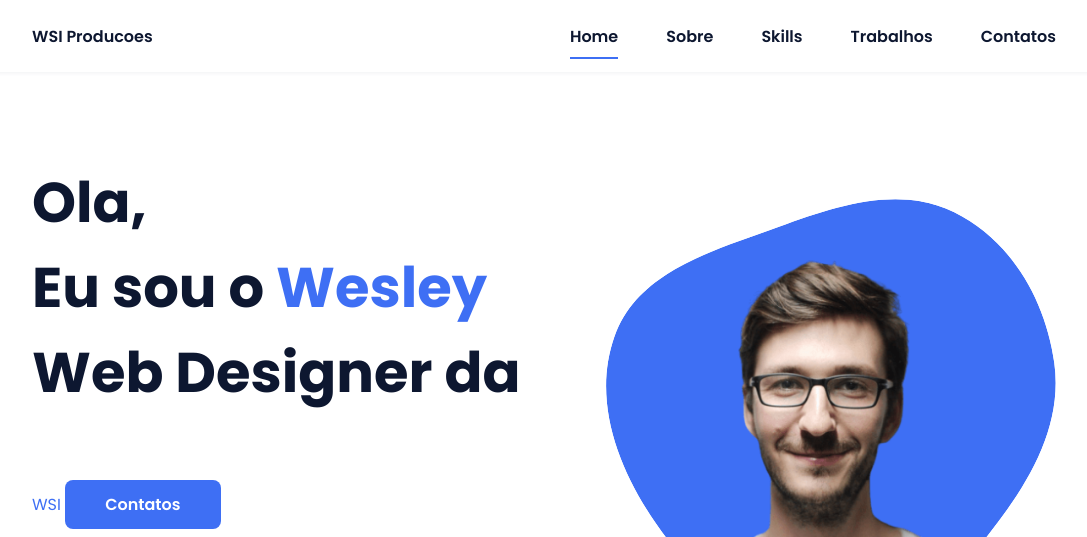
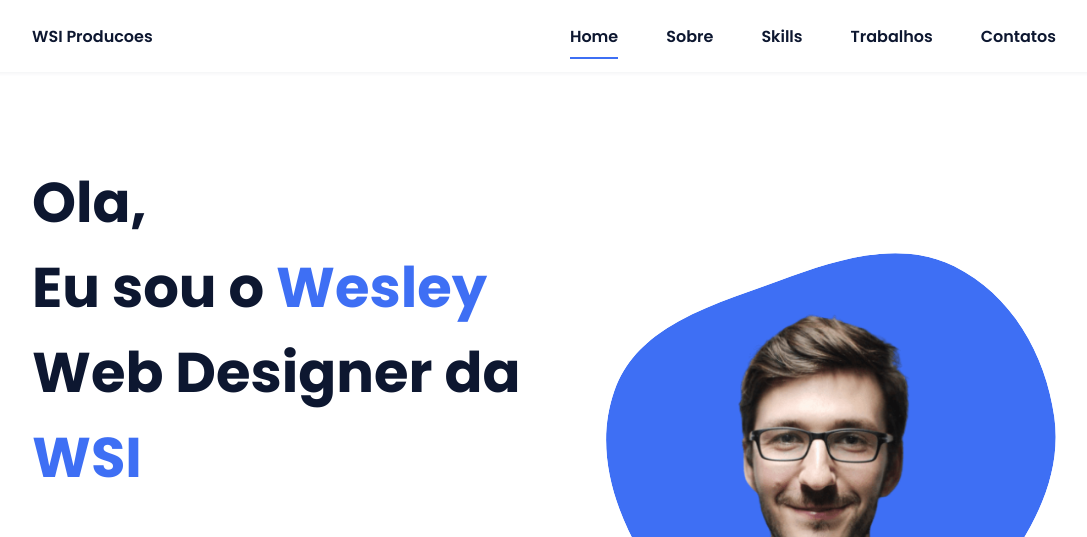
Before and after one commit to studioswsiproducoes/studioswsiproducoes, a plain HTML site: page index.html in a window 1280 px wide. Shown: the top 537 px of the page, without its empty margins (96-1183 px from the left). Drawn offline with nearby package versions, Linux system fonts and the light colour scheme.

Commit message:
Update index.html
h1 correçao

```diff
--- a/index.html
+++ b/index.html
@@ -39,7 +39,7 @@
             <!--===== HOME =====-->
             <section class="home bd-grid" id="home">
                 <div class="home__data">
-                    <h1 class="home__title">Ola,<br>Eu sou o  <span class="home__title-color">Wesley</span><br> Web Designer da </h1><br><span class="home__title-color">WSI</span>
+                    <h1 class="home__title">Ola,<br>Eu sou o  <span class="home__title-color">Wesley</span><br> Web Designer da <br><span class="home__title-color">WSI</span></h1>
 
                     <a href="#" class="button">Contatos</a>
                 </div>
```
